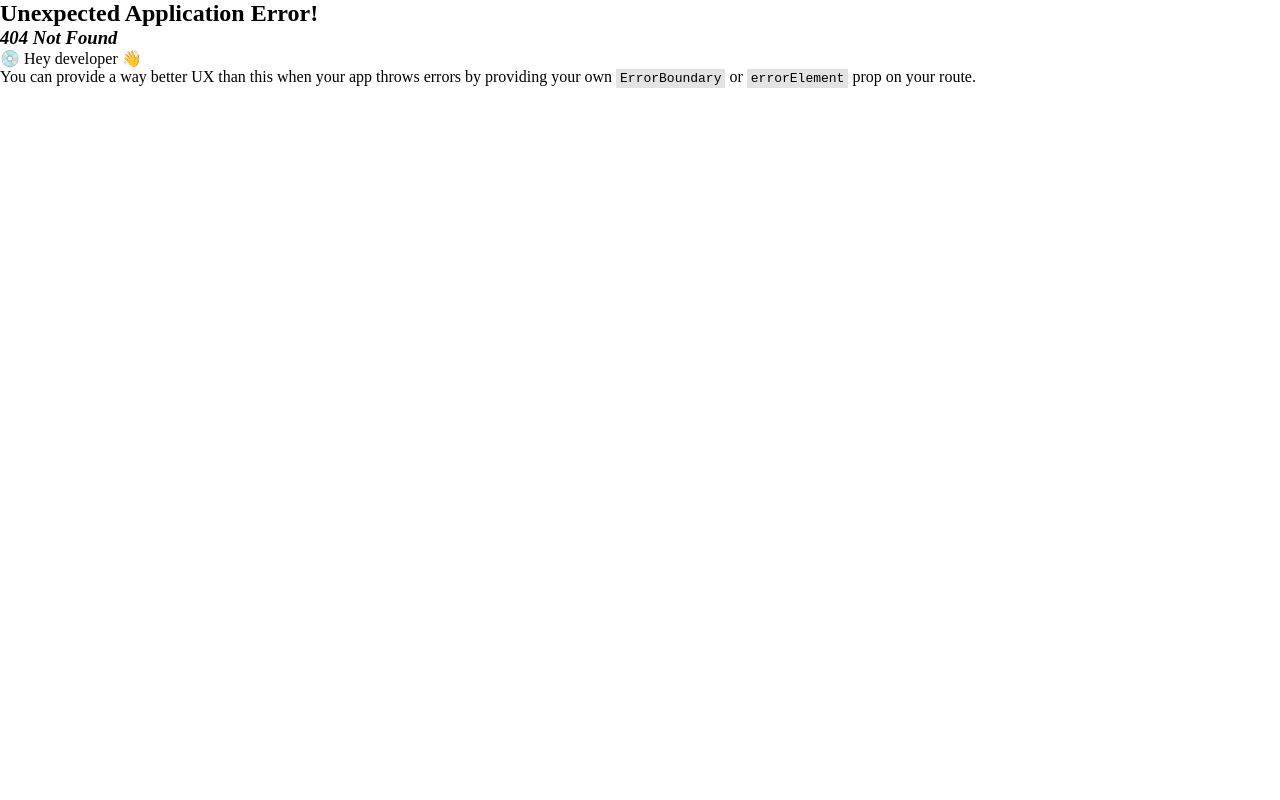
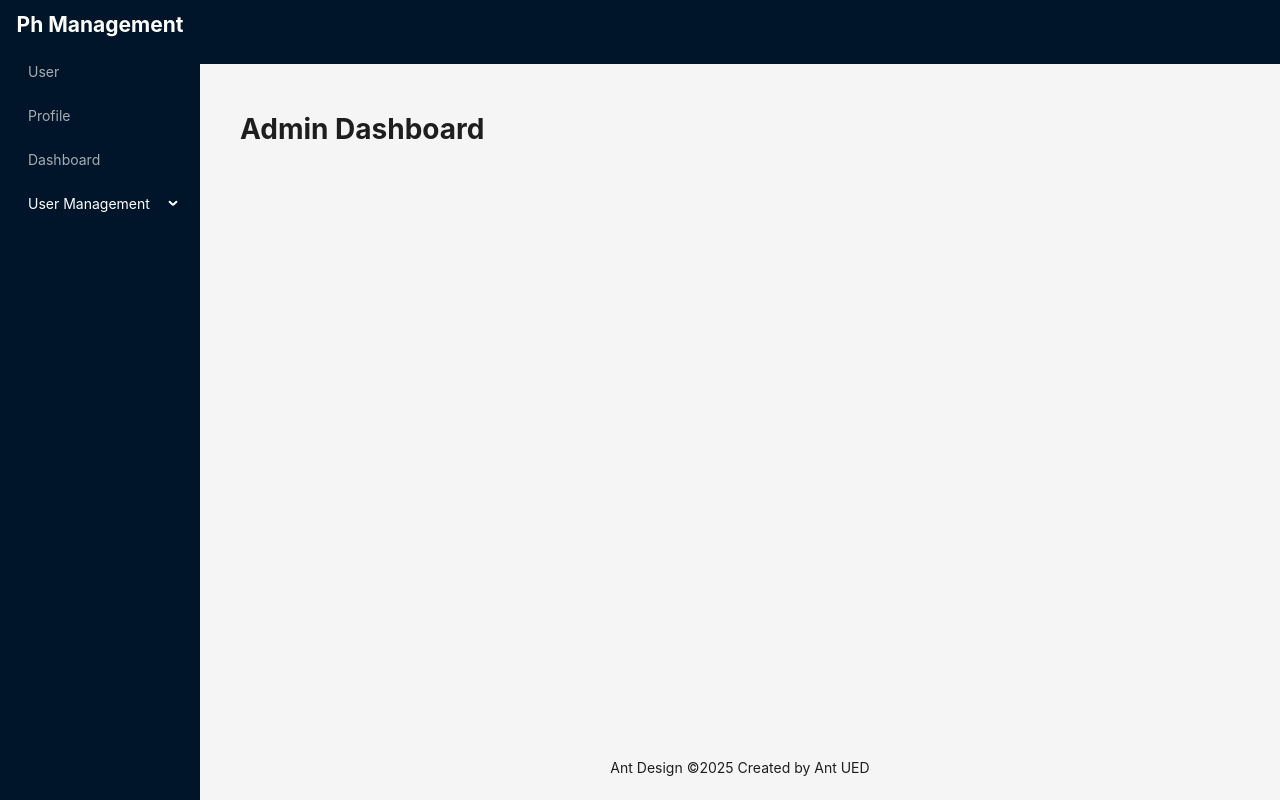
Before and after one commit to Mehebul02/ph-management-client, a React (Vite) app: page /admin/dashboard in a window 1280 px wide. Before the commit this address had no page. Built offline with nearby package versions, Linux system fonts and the light colour scheme.

Commit message:
Create faculty added

```diff
--- a/src/components/layout/MainLayout.tsx
+++ b/src/components/layout/MainLayout.tsx
@@ -2,6 +2,7 @@
 const { Header, Content, Footer, Sider } = Layout;
 import { UploadOutlined, UserOutlined, VideoCameraOutlined } from '@ant-design/icons';
 import { createElement } from 'react';
+import { Outlet } from 'react-router-dom';
 const MainLayout = () => {
 
     // const items = [UserOutlined, VideoCameraOutlined, UploadOutlined, UserOutlined].map(
@@ -71,7 +72,7 @@
               padding: 24,
               minHeight: 360,}}
           >
-            The main content should go here
+           <Outlet/>
           </div>
         </Content>
         <Footer style={{ textAlign: 'center' }}>
--- /dev/null
+++ b/src/pages/admin/AdminDashboard.tsx
@@ -0,0 +1,10 @@
+
+const AdminDashboard = () => {
+    return (
+        <div>
+            <h1>Admin Dashboard</h1>
+        </div>
+    );
+};
+
+export default AdminDashboard;
--- /dev/null
+++ b/src/pages/admin/CreateAdmin.tsx
@@ -0,0 +1,10 @@
+
+const CreateAdmin = () => {
+    return (
+        <div>
+            <h1>Create Admin</h1>
+        </div>
+    );
+};
+
+export default CreateAdmin;
--- /dev/null
+++ b/src/pages/admin/CreateFaculty.tsx
@@ -0,0 +1,10 @@
+
+const CreateFaculty = () => {
+    return (
+        <div>
+            <h1>Create Faculty</h1>
+        </div>
+    );
+};
+
+export default CreateFaculty;
--- /dev/null
+++ b/src/pages/admin/CreateStudent.tsx
@@ -0,0 +1,10 @@
+
+const CreateStudent = () => {
+    return (
+        <div>
+            <h1>Create student</h1>
+        </div>
+    );
+};
+
+export default CreateStudent;
```
Also changed, not shown: src/components/layout/AdminLayout.tsx (added, +10 -0 lines), src/routes/routes.tsx (+46 -8 lines).
